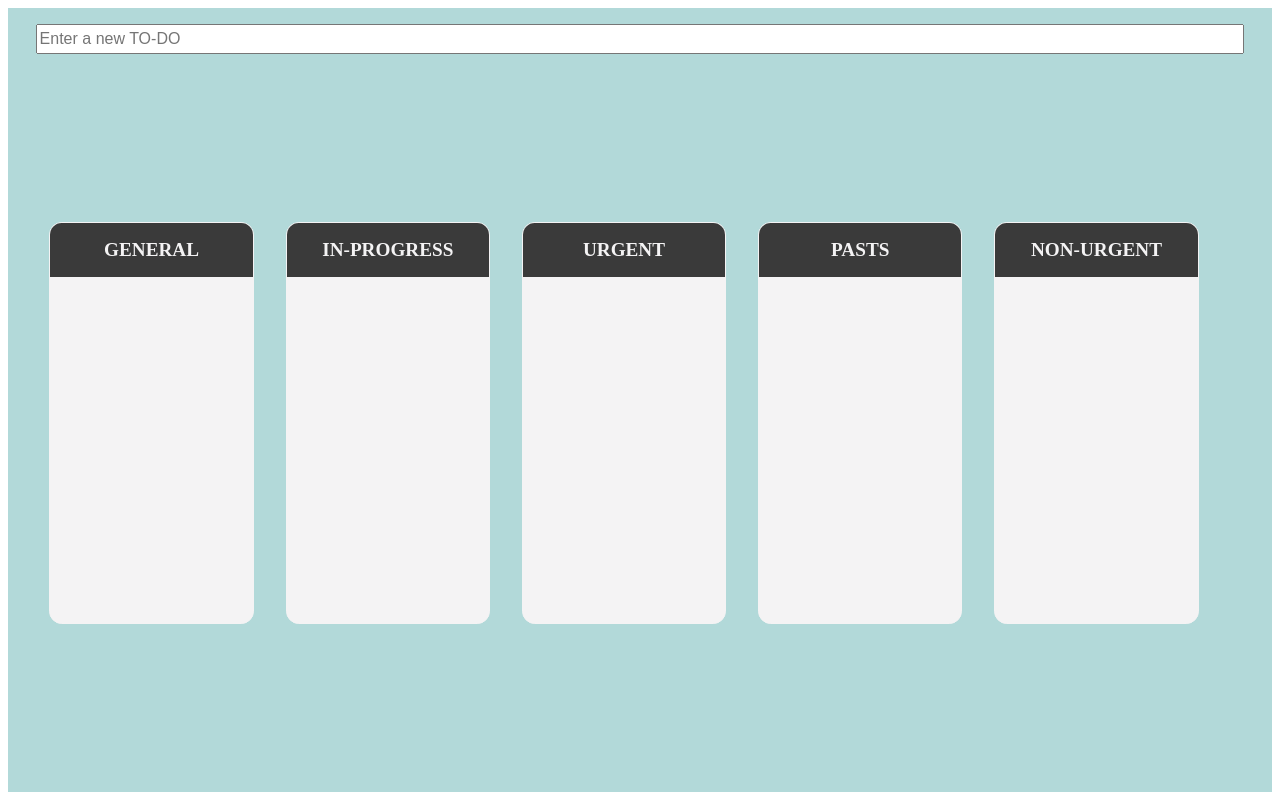
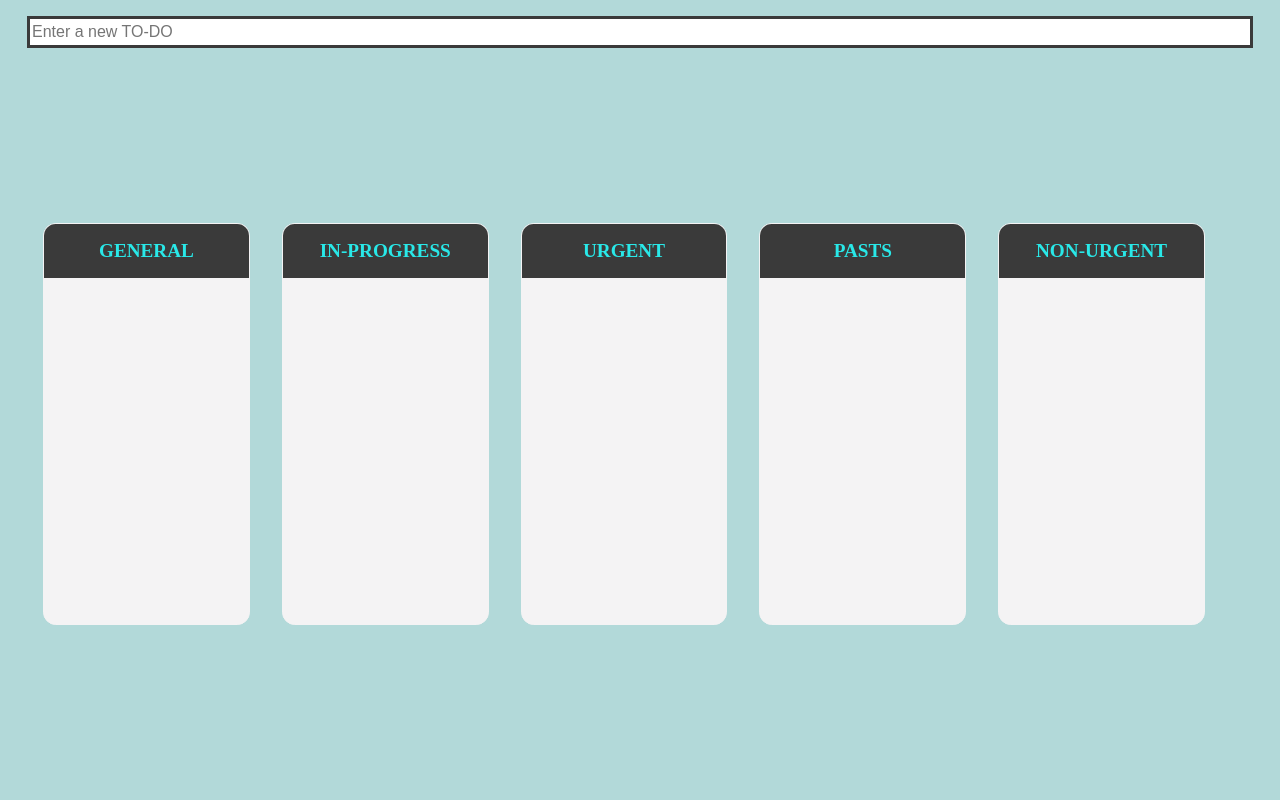
Before and after one commit to juliehutchinson001/javascript_practice, a React (Create React App) app in the folder git-flow/todo-list/: page / in a window 1280 px wide. Built offline with nearby package versions, Linux system fonts and the light colour scheme.

Commit message:
style: css converted styles

```diff
--- a/git-flow/todo-list/src/styles/css/main.css
+++ b/git-flow/todo-list/src/styles/css/main.css
@@ -1,6 +1,8 @@
 #root {
-  height: 98vh;
-  overflow: hidden; }
+  height: 100vh; }
+
+body {
+  margin: 0; }
 
 .app {
   display: flex;
@@ -11,6 +13,7 @@
   overflow: hidden; }
 
 .app__input {
+  border: 0.2rem solid #3a3a3a;
   font-size: 1rem;
   height: 1.5rem;
   margin-top: 1rem;
@@ -30,7 +33,7 @@
 
 .list__header {
   background-color: #3a3a3a;
-  color: #f4f3f4;
+  color: #29e8e8;
   text-align: center;
   text-transform: uppercase;
   font-size: 1.2rem;
@@ -43,4 +46,10 @@
 .options__todo {
   list-style: square; }
 
+.options__left--arrow {
+  margin-right: 0.2rem; }
+
+.options__right--arrow {
+  margin-left: 0.2rem; }
+
 /*# sourceMappingURL=main.css.map */
```
Also changed, not shown: 1 other file (tests, documents, lock files or other folders).
